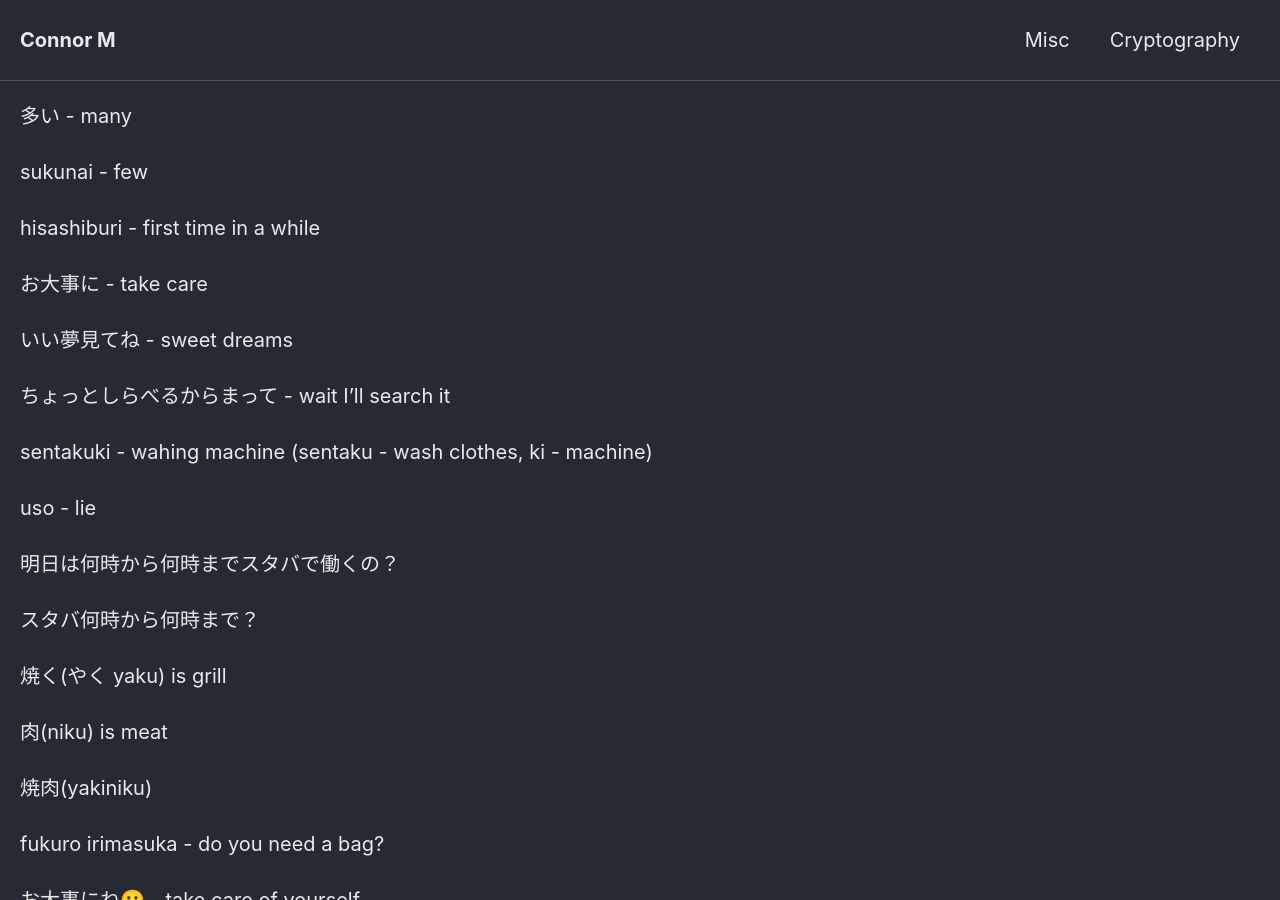
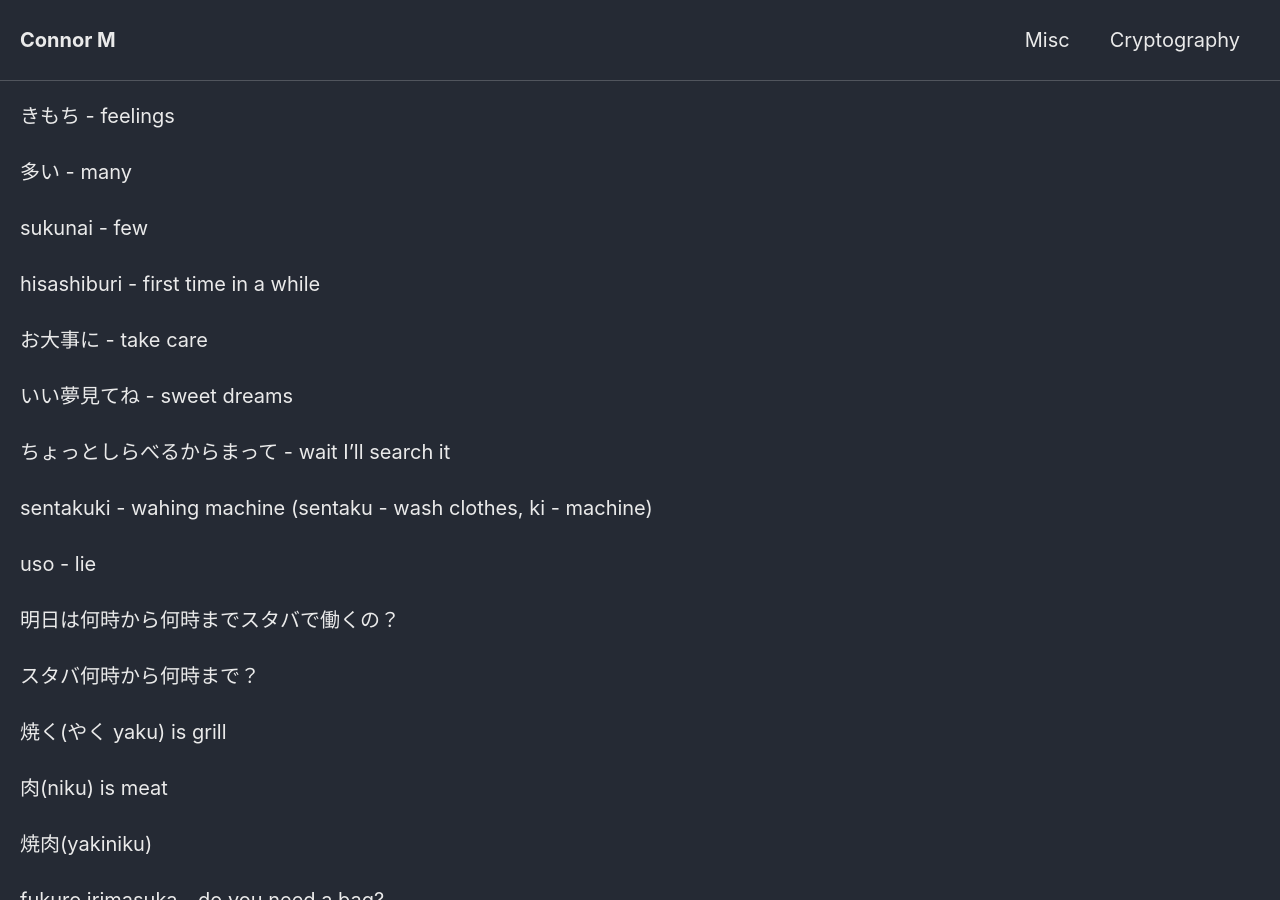
Before and after one commit to Connor-McCartney/Connor-McCartney.github.io, a Jekyll site: the page built from _pages/misc/japanese.md, in a window 1280 px wide and 900 px high. Built offline with Jekyll 4.4.1, drawn with Linux system fonts in a browser that asks for light colours; cached includes are drawn as plain includes; our own code applies the rules of GitHub Pages for plain Markdown files.

Commit message:
Update japanese.md

```diff
--- a/_pages/misc/japanese.md
+++ b/_pages/misc/japanese.md
@@ -1,3 +1,5 @@
+きもち - feelings
+
 多い - many
 
 sukunai - few
```
